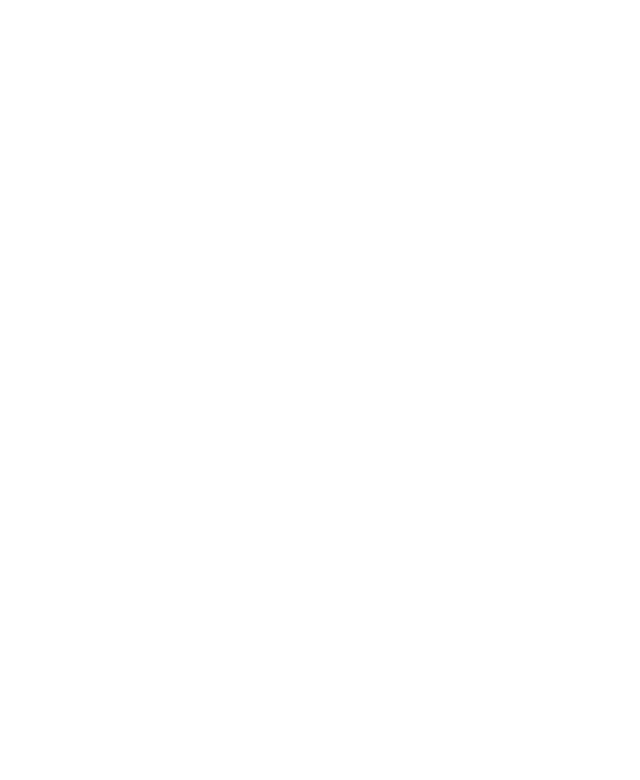
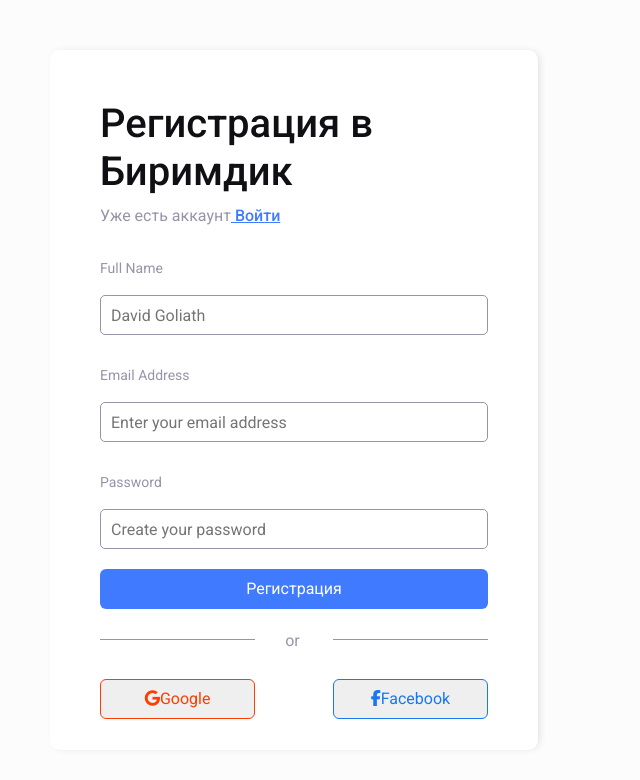
Before and after one commit to argenbaevv/birimdik.kg, a plain HTML site: page pages/login.html in a window 1280 px wide. Shown: the whole page, without its empty margins (346-986 px from the left). Drawn offline with nearby package versions, Linux system fonts and the light colour scheme.

Commit message:
Added some new pages

```diff
--- /dev/null
+++ b/css/login.css
@@ -0,0 +1,116 @@
+
+*{box-sizing: border-box;}
+
+body{
+    background-color: #FCFCFC;
+    margin-top: 50px;
+    font-family: "Roboto", sans-serif;
+}
+
+.container{
+    width: 40%;
+    margin: 0 auto;
+}
+
+.auth{
+    width: 100%;
+    height: 700px;
+    background-color: #FFFFFF;
+    /* border: 1px solid grey; */
+    border-radius: 10px;
+    padding: 50px;
+    float: left;
+    box-shadow: 3px 0px 8px -3px rgba(34, 60, 80, 0.2);
+}
+
+.auth h1{
+    color: #100F14;
+}
+
+.have-account{
+    color: #100F14;
+    color: #9794AA;
+}
+
+.have-account a{
+    color: #407BFF;
+    font-weight: 500;
+}
+
+.auth input{
+    width: 100%;
+    height: 40px;
+    border: 1px solid #9794AA;
+    border-radius: 5px;
+    padding: 10px;
+}
+
+.input-name{
+    color: #9794AA;
+    font-size: 14px;
+    margin-top: 30px;
+}
+
+.create-account {
+    width: 100%;
+    height: 40px;
+    background-color: #407BFF;
+    margin-top: 20px;
+    border: none;
+    border-radius: 6px;
+    color: white;
+    margin-bottom: 20px;
+}
+
+.line{
+    width: 100%;
+    height: 50px;
+    text-align: center;
+}
+
+.line1{
+    width: 40%;
+    height: 1px;
+    background-color: #9794AA;
+    float: left;
+    margin-top: 10px;
+}
+
+.or{
+    width: 10%;
+    height: 50px;
+    float: left;
+    /* padding-right: 20px;
+    padding-left: 20px; */
+    text-align: center;
+    padding: 0 30px;
+    color:#9794AA;
+}
+
+.line2{
+    width: 40%;
+    height: 1px;
+    background-color: #9794AA;
+    float: right;
+    margin-top: 10px;
+}
+
+.google{
+    width: 40%;
+    height: 40px;
+    background-color: none;
+    border: 1px solid #FF3D00;
+    color: #FF3D00;
+    border-radius: 6px;
+    float: left;
+}
+
+.facebook{
+    width: 40%;
+    height: 40px;
+    background-color: none;
+    border: 1px solid #1877F2;
+    color:#1877F2;
+    border-radius: 6px;
+    float: right;
+}
--- a/css/style.css
+++ b/css/style.css
@@ -383,6 +383,10 @@ main{
 
 .product:hover{
     box-shadow: 0px 8px 13px -4px rgba(0,0,0,0.1);
+
+    .dark-img{
+        display: block;
+    }
 }
 
 .product{
@@ -398,11 +402,24 @@ main{
     background-image: url("../img/product1.jpg");
     background-size: cover;
     border-radius: 10px;
+    position: relative;
 }
 
+.dark-img{
+    display: none;
+    position: absolute;
+    width: 100%;
+    height: 220px;
+    background-color: #242424;
+    border-radius: 10px;
+    opacity: 10%;
+    z-index: 1;
+}
 
 .liked{
-    float: right;
+    position: absolute;
+    z-index: 2;
+    right: 0;
     width: 40px;
     height: 40px;
     margin: 5px;
@@ -410,7 +427,6 @@ main{
     text-align: center;
     padding-top: 6px;
     font-size: 20px;
-    color: grey;
 }
 
 .product-name{
--- a/pages/login.html
+++ b/pages/login.html
@@ -0,0 +1,59 @@
+<!DOCTYPE html>
+<html lang="en">
+<head>
+    <meta charset="UTF-8">
+    <meta name="viewport" content="width=device-width, initial-scale=1.0">
+    <title>Document</title>
+    <link rel="stylesheet" href="../css/style.css">
+    <link href="https://cdn.jsdelivr.net/npm/bootstrap@5.3.3/dist/css/bootstrap.min.css" rel="stylesheet" integrity="sha384-QWTKZyjpPEjISv5WaRU9OFeRpok6YctnYmDr5pNlyT2bRjXh0JMhjY6hW+ALEwIH" crossorigin="anonymous">
+    <link rel="stylesheet" href="https://cdnjs.cloudflare.com/ajax/libs/font-awesome/6.5.1/css/all.min.css">
+    <link rel="stylesheet" href="/css/login.css">
+</head>
+<body>
+
+    <div class="container">
+        <div class="auth">
+            <h1>Регистрация в Биримдик</h1>
+            <p class="have-account">Уже есть аккаунт<a href="#"> Войти</a></p>
+
+            <p class="input-name">Full Name</p>
+            <input type="text" placeholder="David Goliath">
+
+            <p class="input-name">Email Address</p>
+            <input type="text" placeholder="Enter your email address">
+
+            <p class="input-name">Password</p>
+            <input type="text" placeholder="Create your password">
+
+            <button class="create-account" type="submit">Регистрация</button>
+
+            <div class="line">
+                <div class="line1"></div>
+                <div class="or"><span>or</span></div>
+                <div class="line2"></div>
+            </div>
+
+
+            <button type="submit" class="google"><i class="fa-brands fa-google padding-right"></i>Google</button>
+            <button type="submit" class="facebook"><i class="fa-brands fa-facebook-f padding-right"></i>Facebook</button>
+
+        </div>
+
+
+
+    </div>
+
+
+
+
+
+
+
+
+
+    <script src="jquery.js"></script>
+    <script src="/bootstrap-4.0.0-dist/js/bootstrap.min.js"></script>
+    <script src="https://cdn.jsdelivr.net/npm/bootstrap@5.3.3/dist/js/bootstrap.bundle.min.js" integrity="sha384-YvpcrYf0tY3lHB60NNkmXc5s9fDVZLESaAA55NDzOxhy9GkcIdslK1eN7N6jIeHz" crossorigin="anonymous"></script>
+    <script src="index.js"></script>
+    </body>
+</html>
```
Also changed, not shown: css/product.css (+10 -1 lines), index.html (+2 -4 lines), pages/product.html (+23 -12 lines).
